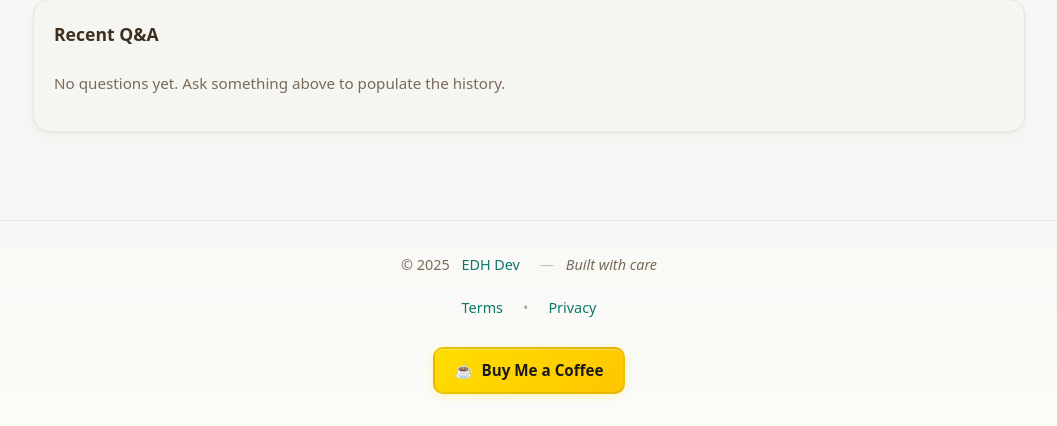
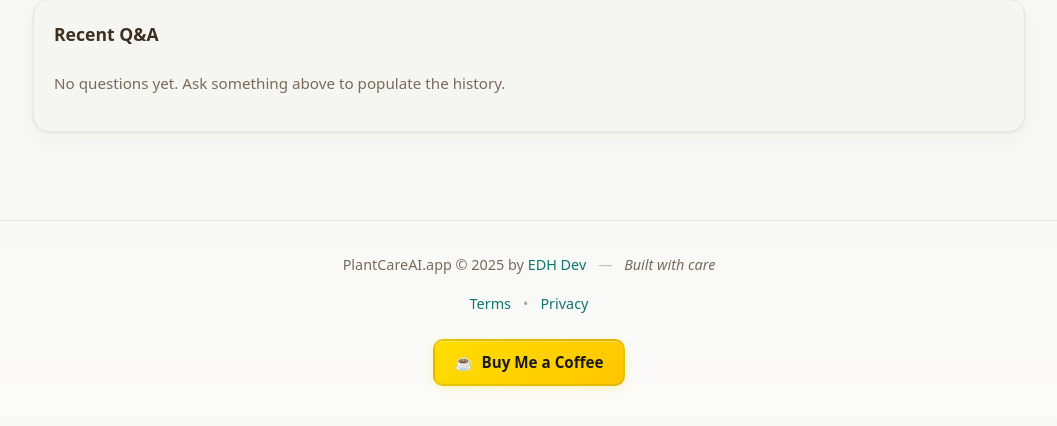
Before and after one commit to ehermance/plant-care-ai-assistant, a Flask app: page /ask in a window 1280 px wide. Shown: the part 856-1282 px from the top of the page, without its empty margins (111-1168 px from the left). After the commit the page ends 1247 px from the top, so only its background shows below. Run offline with Flask 3, Linux system fonts and the light colour scheme; parts of the project's set-up code (start-up, migrations or seed data) failed here and were passed over; some libraries are stand-ins or nearby versions.

Commit message:
Optimize image size and update footer copyright

```diff
--- a/app/static/css/styles.css
+++ b/app/static/css/styles.css
@@ -752,7 +752,6 @@ ul.history li:hover {
   color: var(--link);
   text-decoration: none;
   font-weight: 500;
-  padding: 0.25rem 0.5rem;
   border-radius: 6px;
   transition: all 0.2s cubic-bezier(0.4, 0, 0.2, 1);
   position: relative;
--- a/app/templates/base.html
+++ b/app/templates/base.html
@@ -211,9 +211,9 @@
   <!-- Footer -->
   <footer class="site-footer" role="contentinfo">
     <div class="footer-content">
-      <p class="footer-copyright">
+      <p class="footer-copyright">PlantCareAI.app
         <span aria-label="Copyright">&copy;</span> <span id="copyright-year"></span>
-        <a href="https://www.ehermance.com" target="_blank" rel="noopener noreferrer" class="footer-link">EDH Dev</a>
+        <span class="footer-tagline"></span>by <a href="https://www.ehermance.com" target="_blank" rel="noopener noreferrer" class="footer-link">EDH Dev</a></span>
         <span class="footer-divider" aria-hidden="true">—</span>
         <span class="footer-tagline">Built with care</span>
       </p>
```
Also changed, not shown: app/static/images/logos/og-preview.png.
